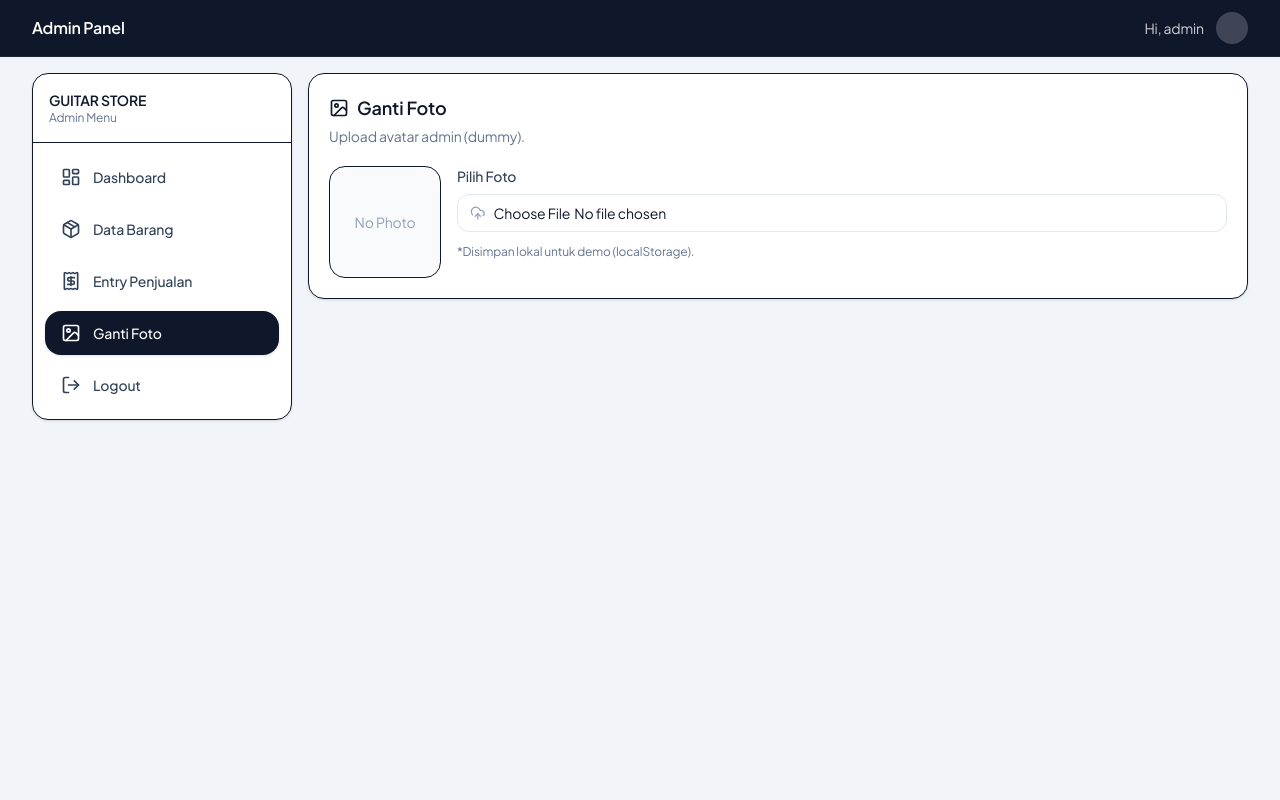
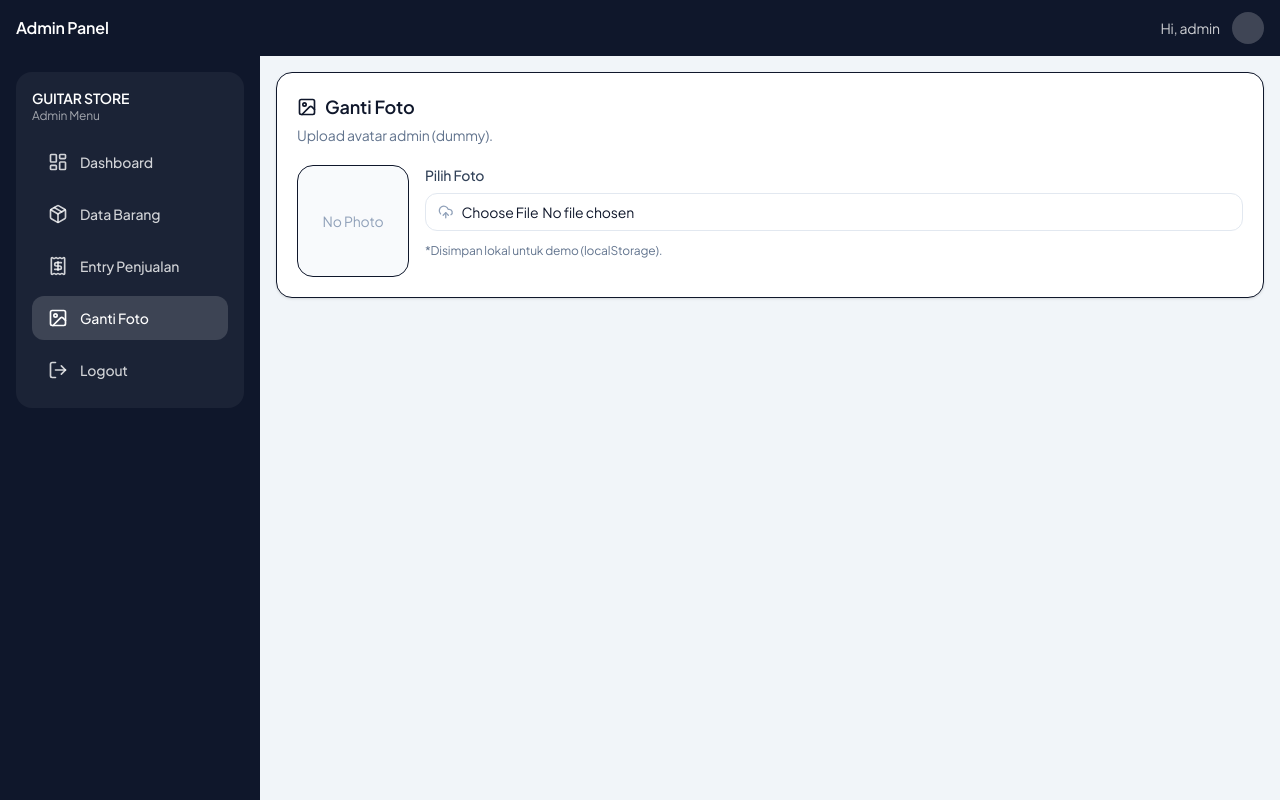
Before and after one commit to gremio2306/ByteWorkProduct, a React (Vite) app in the folder FinalProject/: page /admin/ganti-foto in a window 1280 px wide. Built offline with nearby package versions, Linux system fonts and the light colour scheme.

Commit message:
dashboard admin

```diff
--- a/FinalProject/src/components/admin/AdminLayout.jsx
+++ b/FinalProject/src/components/admin/AdminLayout.jsx
@@ -23,83 +23,92 @@ export default function AdminLayout({ children }) {
 
   const linkClass = ({ isActive }) =>
     [
-      "w-full flex items-center gap-3 px-4 py-3 rounded-2xl text-sm font-medium transition",
-      isActive
-        ? "bg-slate-900 text-white shadow-sm"
-        : "text-slate-700 hover:bg-slate-50",
+      "w-full flex items-center gap-3 px-4 py-3 rounded-xl text-sm font-medium transition",
+      isActive ? "bg-white/15 text-white" : "text-white/80 hover:bg-white/10",
     ].join(" ");
 
   return (
     <div className="min-h-screen bg-slate-100">
-      {/* Topbar */}
-      <header className="sticky top-0 z-40 border-b border-slate-800 bg-slate-900 text-white">
-        <div className="mx-auto w-full max-w-7xl px-3 sm:px-6 lg:px-8 h-14 flex items-center justify-between">
+      {/* TOPBAR */}
+      <header className="sticky top-0 z-40 h-14 bg-slate-900 text-white">
+        <div className="mx-auto flex h-full max-w-7xl items-center justify-between px-4">
           <div className="flex items-center gap-2">
             <button
-             className="sm:hidden rounded-lg border border-white/20 px-2.5 py-1.5 hover:bg-white/10 transition"
+              className="sm:hidden rounded-lg border border-white/20 px-2 py-1 hover:bg-white/10"
               onClick={() => setOpen(true)}
               type="button"
+              aria-label="Open menu"
             >
               <Menu className="h-5 w-5" />
             </button>
-          <div className="font-semibold text-white">Admin Panel</div>
-
+            <span className="font-semibold">Admin Panel</span>
           </div>
 
           <div className="flex items-center gap-3 text-sm">
-            <div className="text-white/80">Hi, admin</div>
-
+            <span className="text-white/80">Hi, admin</span>
             <div className="h-8 w-8 rounded-full bg-white/20" />
-
           </div>
         </div>
       </header>
 
-      <div className="mx-auto w-full max-w-7xl px-3 sm:px-6 lg:px-8 py-4">
-        <div className="grid grid-cols-1 sm:grid-cols-[260px_1fr] gap-4">
-          {/* Sidebar desktop */}
-          <aside className="hidden sm:block">
-            <div className="rounded-2xl border bg-white shadow-sm overflow-hidden">
-              <div className="p-4 border-b">
-                <div className="text-sm font-semibold text-slate-900">
-                  GUITAR STORE
-                </div>
-                <div className="text-xs text-slate-500">Admin Menu</div>
+      {/* ✅ HILANGKAN "SISA PUTIH" */}
+      {/* Outer full width tanpa padding kiri */}
+      <div className="w-full">
+        {/* max width hanya untuk konten kanan, bukan sidebar */}
+        <div className="mx-auto max-w-7xl">
+          <div className="grid grid-cols-1 sm:grid-cols-[260px_1fr]">
+            {/* ===== SIDEBAR DESKTOP (FULL NAVY NEMPEL KIRI) ===== */}
+            <aside className="hidden sm:block bg-slate-900 text-white">
+              {/* sticky + full height */}
+              <div className="sticky top-14 h-[calc(100vh-3.5rem)] p-4">
+                {/* Optional: card dalam sidebar (biar tetap rapi) */}
+                <div className="rounded-2xl bg-white/5 p-4">
+                  <div className="mb-4">
+                    <div className="text-sm font-semibold">GUITAR STORE</div>
+                    <div className="text-xs text-white/60">Admin Menu</div>
                   </div>
 
-              <nav className="p-3 grid gap-2">
+                  <nav className="grid gap-2">
                     {menu.map((m) => {
                       const Icon = m.icon;
                       return (
                         <NavLink
                           key={m.label}
                           to={m.to}
+                          end={m.to === "/admin"}
                           className={linkClass}
-                      end={m.to === "/admin"} // ✅ dashboard tidak ikut aktif di subroute
                         >
                           <Icon className="h-5 w-5" />
-                      <span>{m.label}</span>
+                          {m.label}
                         </NavLink>
                       );
                     })}
                   </nav>
                 </div>
+              </div>
             </aside>
 
-          {/* Sidebar mobile */}
+            {/* ===== MAIN (kasih padding normal) ===== */}
+            <main className="min-w-0 px-4 py-4">{children}</main>
+          </div>
+        </div>
+      </div>
+
+      {/* ===== SIDEBAR MOBILE ===== */}
       {open && (
         <div className="sm:hidden fixed inset-0 z-50">
           <div
             className="absolute inset-0 bg-black/40"
             onClick={() => setOpen(false)}
           />
-              <div className="absolute left-0 top-0 h-full w-[80%] max-w-75 bg-white shadow-xl p-4">
-                <div className="flex items-center justify-between mb-4">
-                  <div className="font-semibold text-slate-900">Menu</div>
+          <div className="absolute left-0 top-0 h-full w-[80%] bg-slate-900 p-4 text-white">
+            <div className="mb-4 flex items-center justify-between">
+              <span className="font-semibold">Menu</span>
               <button
-                    className="rounded-lg border border-slate-200 px-2 py-1"
+                className="rounded-lg border border-white/20 px-2 py-1 hover:bg-white/10"
                 onClick={() => setOpen(false)}
                 type="button"
+                aria-label="Close menu"
               >
                 <X className="h-4 w-4" />
               </button>
@@ -112,19 +121,12 @@ export default function AdminLayout({ children }) {
                   <NavLink
                     key={m.label}
                     to={m.to}
+                    end={m.to === "/admin"}
                     onClick={() => setOpen(false)}
-                        end={m.to === "/admin"}
-                        className={({ isActive }) =>
-                          [
-                            "w-full flex items-center gap-3 px-4 py-3 rounded-2xl text-sm font-medium transition border",
-                            isActive
-                              ? "bg-slate-900 text-white border-slate-900"
-                              : "border-slate-200 text-slate-700 hover:bg-slate-50",
-                          ].join(" ")
-                        }
+                    className={linkClass}
                   >
                     <Icon className="h-5 w-5" />
-                        <span>{m.label}</span>
+                    {m.label}
                   </NavLink>
                 );
               })}
@@ -132,11 +134,6 @@ export default function AdminLayout({ children }) {
           </div>
         </div>
       )}
-
-          {/* Main */}
-          <main className="min-w-0">{children}</main>
-        </div>
-      </div>
     </div>
   );
 }
```
Lines whose indentation alone changed are shown as unchanged.
